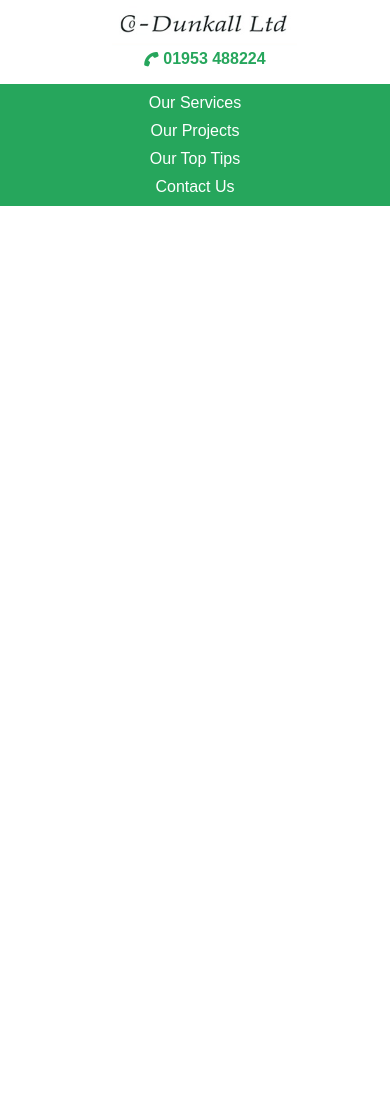
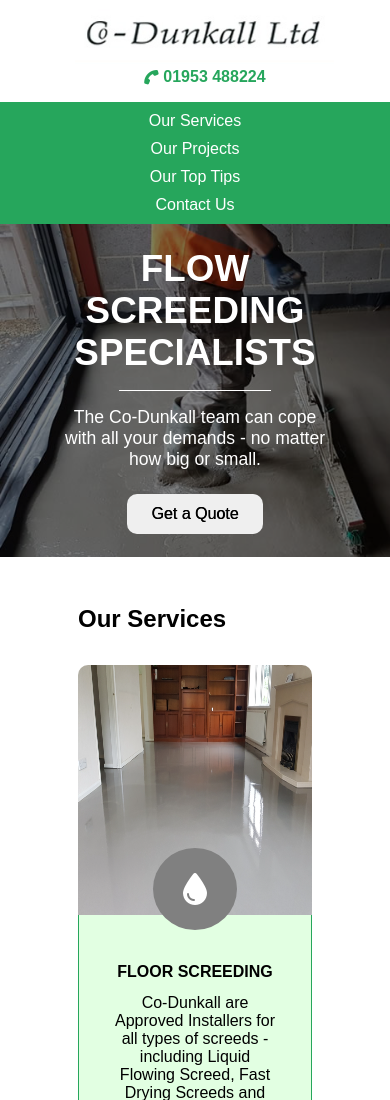
Before and after one commit to AFerguson01/CoDunkall, a plain HTML site: page index.html in a window 390 px wide. Shown: the top 1100 px of the page. Before the commit the page ends 844 px from the top, so only its background shows below. Drawn offline with Linux system fonts and the light colour scheme.

Commit message:
Services
Added our services section to the page, fully responsive.

```diff
--- a/index.html
+++ b/index.html
@@ -30,5 +30,59 @@
             </div>
         </div>
     </header>
+    <body>
+        <div class="banner">
+            <div class="banner-content overlay">
+                <h1>Flow Screeding Specialists</h1>
+                <hr>
+                <p>The Co-Dunkall team can cope with all your demands - no matter how big or small.</p>
+                <button>Get a Quote</button>
+            </div>
+        </div>
+        <div class="services-section">
+            <h2>Our Services</h2>
+            <div class="services">
+                <div class="service">
+                    <img src="assets/service-1.png" alt="Floor Screeding">
+                    <div>
+                        <i class="fas fa-tint"></i>
+                        <h3>Floor Screeding</h3>
+                        <p>Co-Dunkall are Approved Installers for all types of screeds - including Liquid Flowing Screed, Fast Drying Screeds and traditional Sand and cement screeds.</p>
+                        <button>Find Out More</button>
+                    </div>
+                </div>
+
+                <div class="service">
+                    <img src="assets/service-2.jpg" alt="Underfloor Heating">
+                    <div>
+                        <i class="fas fa-fire-alt"></i>
+                        <h3>Underfloor Heating</h3>
+                        <p>Underfloor heating is now the heating system of choice for heating buildings in the UK. Co-Dunkall Ltd specialize in fitting wet udnerfloor heating systems.</p>
+                        <button>Find Out More</button>
+                    </div>
+                </div>
+
+                <div class="service">
+                    <img src="assets/service-3.jpg" alt="Underfloor Heating">
+                    <div>
+                        <i class="fas fa-warehouse"></i>
+                        <h3>Insulation</h3>
+                        <p>Experts in site preparation, ready for screeding, Co-Dunkall Ltd are able to provide a full supply and lay service on all formats on insulation.</p>
+                        <button>Find Out More</button>
+                    </div>
+                </div>
+
+                <div class="service">
+                    <img src="assets/service-4.jpg" alt="Underfloor Heating">
+                    <div>
+                        <i class="fas fa-tools"></i>
+                        <h3>AfterCare</h3>
+                        <p>Lorem ipsum dolor sit amet consectetur adipisicing elit. Voluptas, nihil modi? Id inventore culpa labore qui consequatur. Exercitationem, laboriosam quia!</p>
+                        <button>Find Out More</button>
+                    </div>
+                </div>
+            </div>
+        </div>
+    </body>
 </body>
 </html>
--- a/style.css
+++ b/style.css
@@ -4,14 +4,23 @@
 
 *{
     box-sizing: border-box;
-    margin: 0;
     font-family: sans-serif;
     font-size: 20px;
+    margin: 0;
+    padding: 0;
+    border: 0;
 }
 
 a{
     color: black;
     text-decoration: none;
+}
+button{
+    width: 50%;
+    margin: 0 auto;
+    padding: 0.7rem 0;
+    border-radius: 10px;
+    text-shadow: 0.3px 0.3px 0.5px black;
 }
 
 .fa-rotate-180 {
@@ -70,7 +79,11 @@
         width: 100%;
     }
 }
-
+@media screen and (max-width: 550px){
+    .logo img{
+        width: 70%;
+    }
+}
 
 .secondary-nav{
     background: var(--primary);
@@ -111,3 +124,139 @@
         padding-bottom: 10px;
     }
 }
+
+.banner{
+    width: 100%;
+    height: 100%;
+    background-image: url('assets/banner-img.jpg');
+    background-repeat: no-repeat;
+    background-size: cover;
+}
+.overlay {
+    position: relative;
+}
+.overlay:after {
+    position: absolute;
+    content:"";
+    top:0;
+    left:0;
+    width:100%;
+    height:100%;
+    opacity:0.5;
+    background-color: black;
+    z-index: -100;
+}
+.banner-content{
+    display: flex;
+    flex-direction: column;
+    padding: 6% 35%;
+    text-align: center;
+    color: white;
+    z-index: 100;
+}
+.banner-content h1{
+    font-size: 2.3rem;
+    text-transform: uppercase;
+}
+.banner-content hr {
+    display: block;
+    height: 1px;
+    border: 0;
+    border-top: 1px solid white;
+    width: 56%;
+    margin: 1em auto;
+    padding: 0;
+}
+.banner-content p{
+    font-size: 1.1rem;
+    margin-bottom: 1.5rem;
+}
+
+.banner-content button:focus{
+    outline: none;
+}
+.banner-content button:hover{
+    background: var(--primary);
+    color: white;
+}
+
+@media screen and (max-width: 1000px){
+    .banner-content{
+        padding: 6% 25%;
+    }
+}
+
+@media screen and (max-width: 550px){
+    .banner-content{
+        padding: 6% 15%;
+    }
+}
+
+.services-section{
+    width: 60%;
+    margin: 0 auto;
+    padding: 3rem 0;
+}
+.services-section h2{
+    font-size: 1.5rem;
+    margin-bottom: 2rem;
+}
+.services-section .services{
+    display: flex;
+    justify-content: space-between;
+    flex-wrap: wrap;
+}
+.services-section .service{
+    width: 49%;
+    display: flex;
+    flex-direction: column;
+    position: relative;
+    margin-bottom: 1rem;
+}
+.services-section .service img{
+    height: 250px;
+    border-radius: 10px 10px 0 0;
+}
+.services-section .service i{
+    background: gray;
+    padding: 25px 30px;
+    font-size: 2rem;
+    color: white;
+    border-radius: 50%;
+    position: absolute;
+    left: 50%;
+    -webkit-transform: translateX(-50%);
+    transform: translateX(-50%);
+    top: 32%;
+
+}
+.services-section .service div{
+    border: 1px solid var(--primary);
+    border-top: none;
+    border-radius: 0 0 10px 10px;
+    padding: 1rem 2rem;
+    padding-top: 3rem;
+    text-align: center;
+    background: rgb(226, 255, 226);
+    height: 320px;
+    display: flex;
+    flex-direction: column;
+    justify-content: space-between;
+}
+.services-section .service div h3{
+    margin-bottom: 0.5rem;
+    text-transform: uppercase;
+}
+.services-section .service div p{
+    margin-bottom: 1rem;
+}
+.services-section .service div button{
+    border: 1px solid var(--primary);
+    background: white;
+}
+
+@media screen and (max-width: 1200px){
+    .services-section .service{
+        width: 100%;
+    }
+}
```
Also changed, not shown: assets/banner-img.jpg (added), assets/service-1.png (added), assets/service-2.jpg (added), assets/service-3.jpg (added), assets/service-4.jpg (added).
